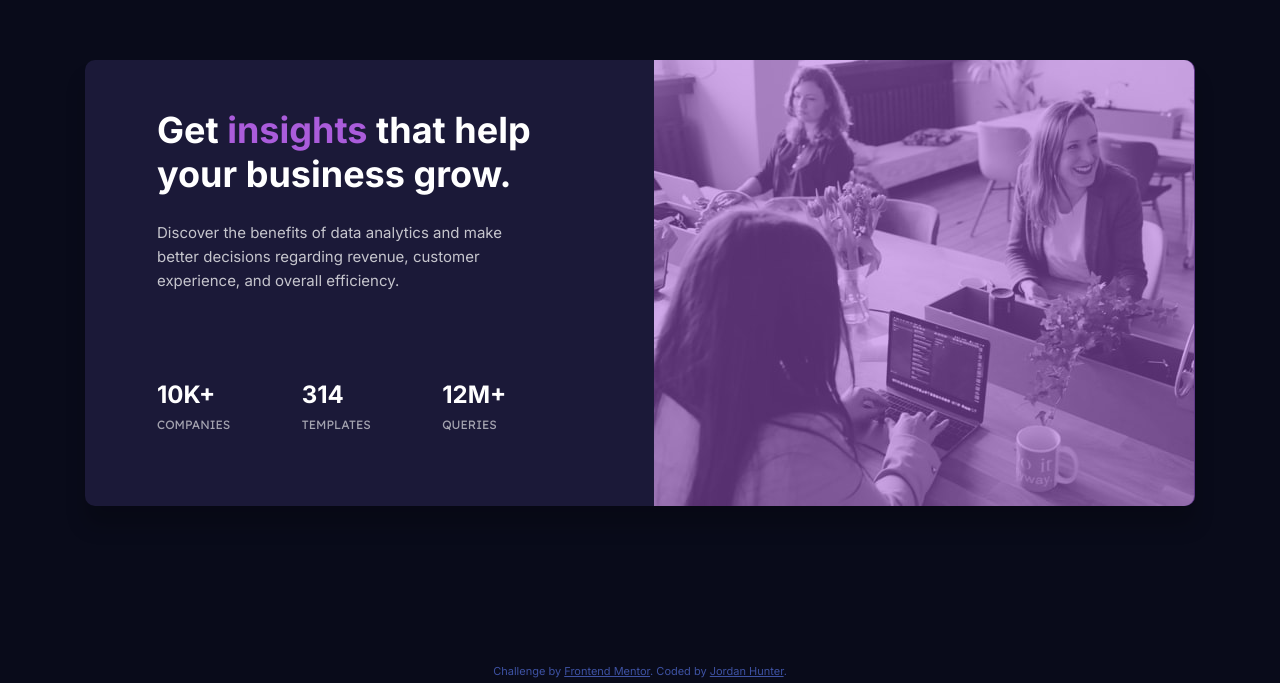
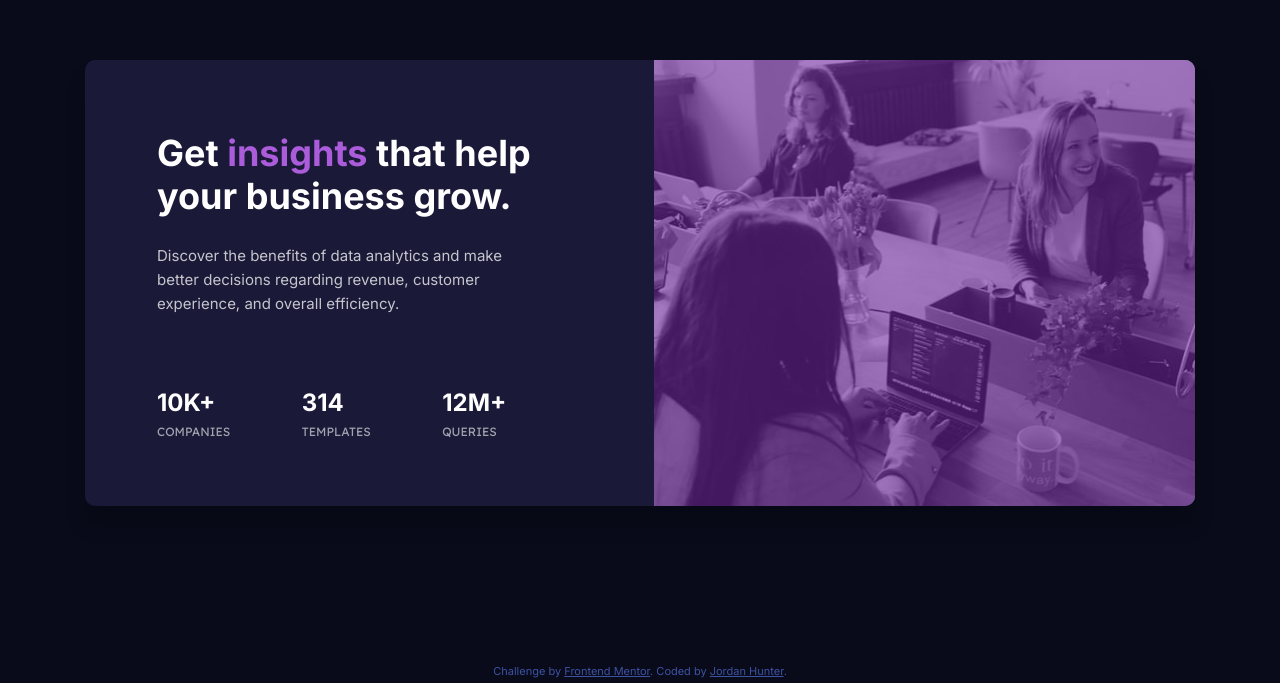
Before and after one commit to Ciph-r/frontend-mentor, a plain HTML site: page stats-preview-card-component-main/index.html in a window 1280 px wide. Shown: the part 117-800 px from the top of the page. Drawn offline with Linux system fonts and the light colour scheme.

Commit message:
Updated README and made adjustments to title padding.

```diff
--- a/stats-preview-card-component-main/style.css
+++ b/stats-preview-card-component-main/style.css
@@ -14,7 +14,7 @@
   /* accent */
   --Soft-Violet: hsl(277, 64%, 61%);
   /* transparent overlay */
-  --Transparent--Soft-Violet: hsla(277, 64%, 61%, 0.5);
+  --Transparent--Soft-Violet: hsla(277, 64%, 38%, 0.6);
   /* main heading, stats */
   --White: hsl(0, 0%, 100%);
   /* main paragraph */
@@ -166,7 +166,7 @@ li {
     padding: 0;
     font-size: 2.4rem;
     line-height: 2.9rem;
-    padding-top: 2.8rem;
+    padding-top: 4.8rem;
     padding-right: 7rem;
   }
 
```
Also changed, not shown: stats-preview-card-component-main/index.html (+5 -0 lines), stats-preview-card-component-main/screenshot.png (added), stats-preview-card-component-main/screenshot_mobile.png (added).
